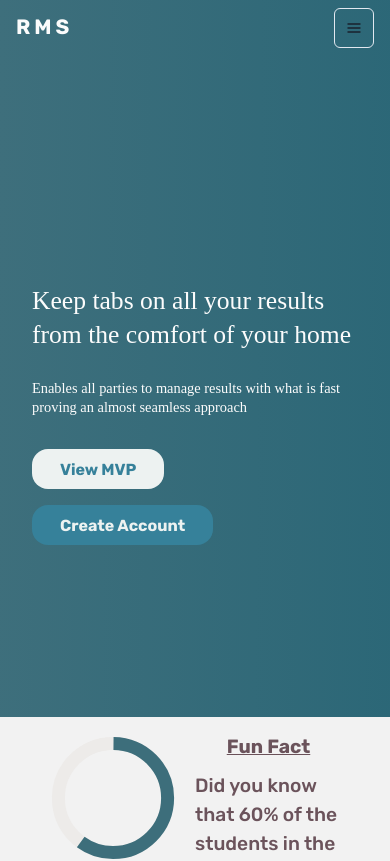
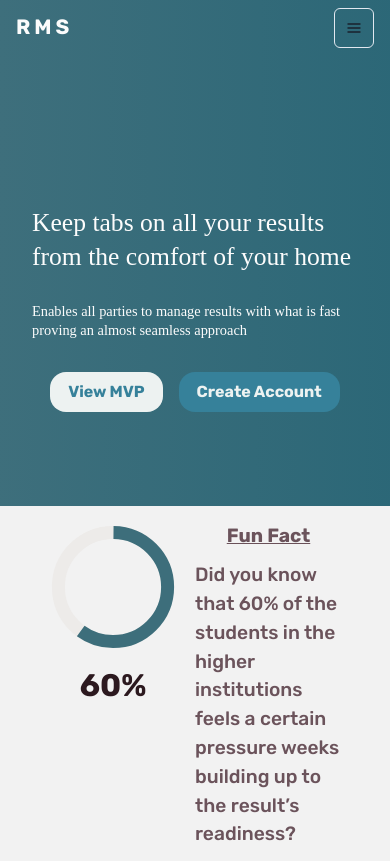
Before and after one commit to AchevaEnterprise/RMS-landing-page, a React (Create React App) app: page / in a window 390 px wide. Shown: the top 861 px of the page. Built offline with nearby package versions, Linux system fonts and the light colour scheme.

Commit message:
finished building the header for mobile

```diff
--- a/src/components/Header.tsx
+++ b/src/components/Header.tsx
@@ -41,7 +41,7 @@ const Header = () => {
 
   return (
     <Box
-      h={{ base: "85vh", lg: "75vh" }}
+      h={{ base: "60vh", lg: "75vh" }}
       bgImage={{
         base: "linear-gradient(90.67deg, #3E6F7C 0%, #2B6777 104.03%)",
         lg: bgImage,
@@ -142,7 +142,8 @@ const Header = () => {
             }}
             fontSize={{
               base: "1.6rem",
-              md: "3rem",
+              md: "2rem",
+              lg: "3rem",
             }}>
             Keep tabs on all your results from the comfort of your home
           </Heading>
@@ -164,17 +165,24 @@ const Header = () => {
         <Flex
           wrap="wrap"
           gap="1rem"
-          // justifyContent="left"
+          justifyContent={{
+            base: "center",
+            lg: "left",
+          }}
           align="flex-end"
           textAlign="left"
-          transition="transform 0.2s ease-in-out">
+          transition="transform 0.2s ease-in-out"
+          w="100%">
           <Button
             borderRadius="16px"
             bgColor="#EDF2F1"
             color="#36819A"
             variant="ghost"
             colorScheme="#DC7F9B"
-            p="12px 28px"
+            p={{
+              base: "8px 18px",
+              lg: "12px 28px",
+            }}
             _active={{ transform: "scale(1.1)" }}>
             View MVP
           </Button>
@@ -184,7 +192,10 @@ const Header = () => {
             color="#EDF2F1"
             variant="ghost"
             colorScheme="#DC7F9B"
-            p="12px 28px"
+            p={{
+              base: "12px 18px",
+              lg: "12px 28px",
+            }}
             _active={{ transform: "scale(1.1)" }}>
             Create Account
           </Button>
```
